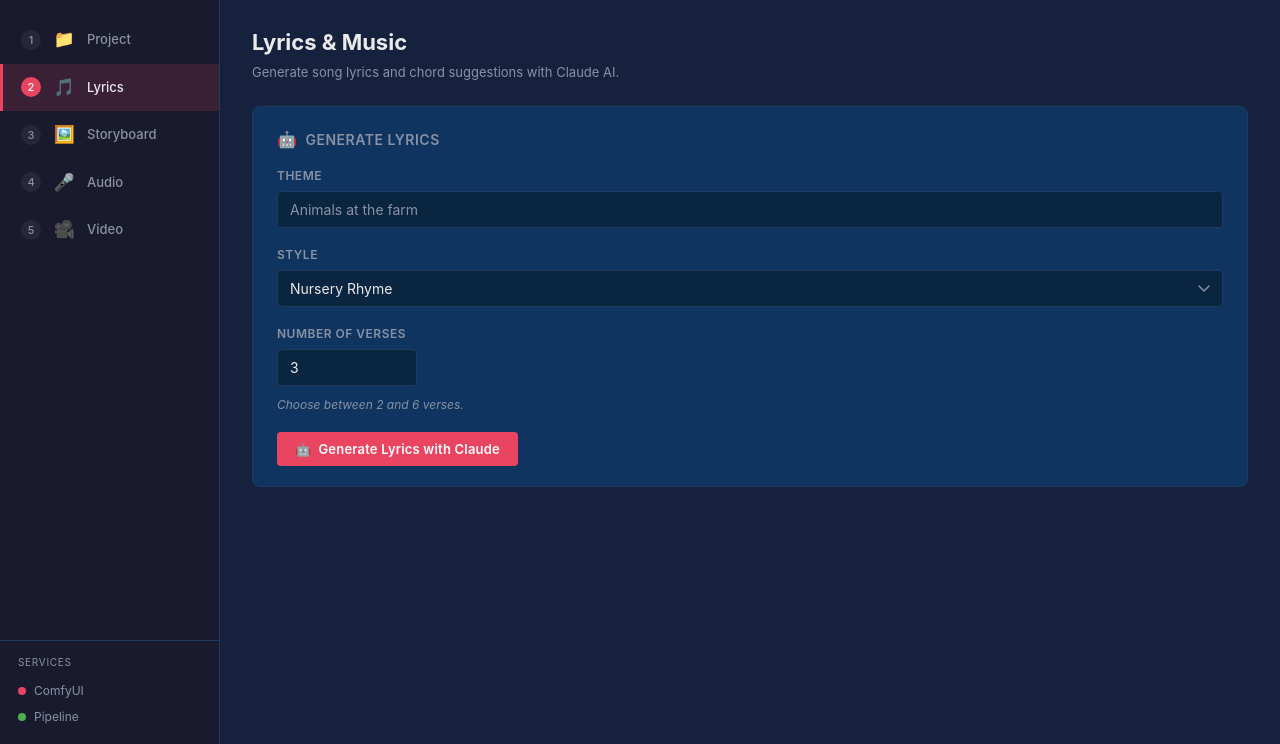
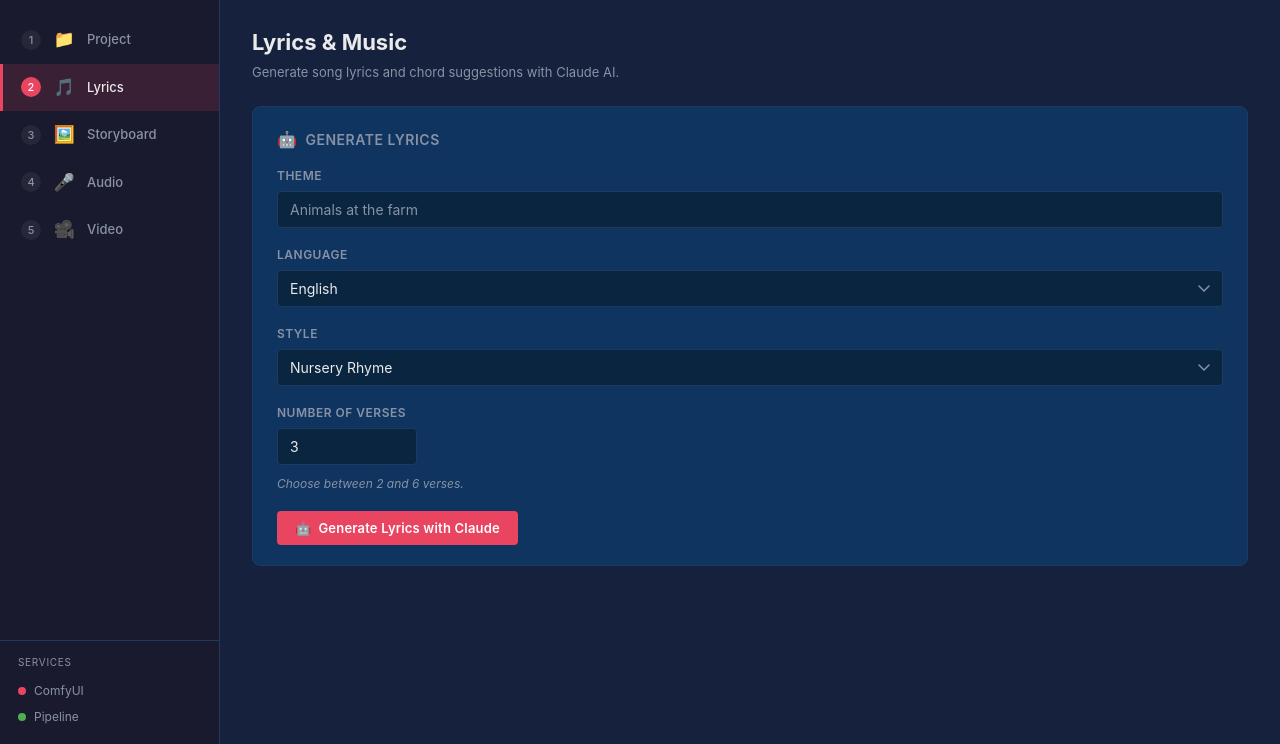
Before and after one commit to pr-dev-ai/animator, a Flask app: page / in a window 1280 px wide, after a click that opens the changed part. Shown: the part 56-800 px from the top of the page. Run offline with Flask 3, Linux system fonts and the light colour scheme; data that the repository does not hold is empty.

Commit message:
Add language selection to lyrics generation
Language dropdown (English, Hindi, Spanish, French, German, Japanese, Mandarin)
added to the Lyrics form. For Hindi and other non-Latin-script languages the
Claude prompt requests Roman-alphabet transliteration so lyrics render and sing
correctly without native script fonts.

Co-Authored-By: Claude Sonnet 4.6 <noreply@anthropic.com>

```diff
--- a/web_ui/server.py
+++ b/web_ui/server.py
@@ -173,6 +173,7 @@ def generate_lyrics() -> Response | tuple[Response, int]:
         body = request.get_json(force=True) or {}
         theme: str = body.get("theme", "").strip()
         style: str = body.get("style", "").strip()
+        language: str = body.get("language", "English").strip() or "English"
         raw_verses = body.get("verses", 3)
 
         # Validate before touching Claude
@@ -185,7 +186,7 @@ def generate_lyrics() -> Response | tuple[Response, int]:
         if not 1 <= verses <= 10:
             return _err("'verses' must be between 1 and 10", 400)
 
-        result = claude_api.generate_lyrics(theme, style, verses)
+        result = claude_api.generate_lyrics(theme, style, verses, language)
         return _ok(result)
     except ValueError as exc:
         return _err(str(exc), 400)
--- a/web_ui/static/app.js
+++ b/web_ui/static/app.js
@@ -249,11 +249,13 @@ async function generateLyrics() {
   const themeInput = document.getElementById('lyrics-theme');
   const styleInput = document.getElementById('lyrics-style');
   const versesInput = document.getElementById('lyrics-verses');
+  const languageInput = document.getElementById('lyrics-language');
   const btn = document.getElementById('generate-lyrics-btn');
 
   const theme = themeInput ? themeInput.value.trim() : '';
   const style = styleInput ? styleInput.value.trim() : '';
   const verses = versesInput ? parseInt(versesInput.value, 10) || 3 : 3;
+  const language = languageInput ? languageInput.value.trim() : 'English';
 
   // Validate locally before any network call
   if (!theme) { toast('Enter a theme before generating lyrics', 'error'); themeInput?.focus(); return; }
@@ -262,7 +264,7 @@ async function generateLyrics() {
 
   setLoading(btn, true, 'Generating...');
   try {
-    const data = await api('POST', '/api/generate/lyrics', { theme, style, verses });
+    const data = await api('POST', '/api/generate/lyrics', { theme, style, verses, language });
     state.lyrics = data.data.lyrics_text;
 
     // CSS hides #lyrics-result with display:none — must use style.display to show it
--- a/web_ui/templates/index.html
+++ b/web_ui/templates/index.html
@@ -215,6 +215,19 @@
                 class="form-control"
                 placeholder="Animals at the farm"
                 autocomplete="off" />
+            </div>
+
+            <div class="form-group">
+              <label for="lyrics-language">Language</label>
+              <select id="lyrics-language" class="form-control">
+                <option value="English">English</option>
+                <option value="Hindi">Hindi</option>
+                <option value="Spanish">Spanish</option>
+                <option value="French">French</option>
+                <option value="German">German</option>
+                <option value="Japanese">Japanese</option>
+                <option value="Mandarin Chinese">Mandarin Chinese</option>
+              </select>
             </div>
 
             <div class="form-group">
```
Also changed, not shown: web_ui/claude_api.py (+15 -2 lines).
